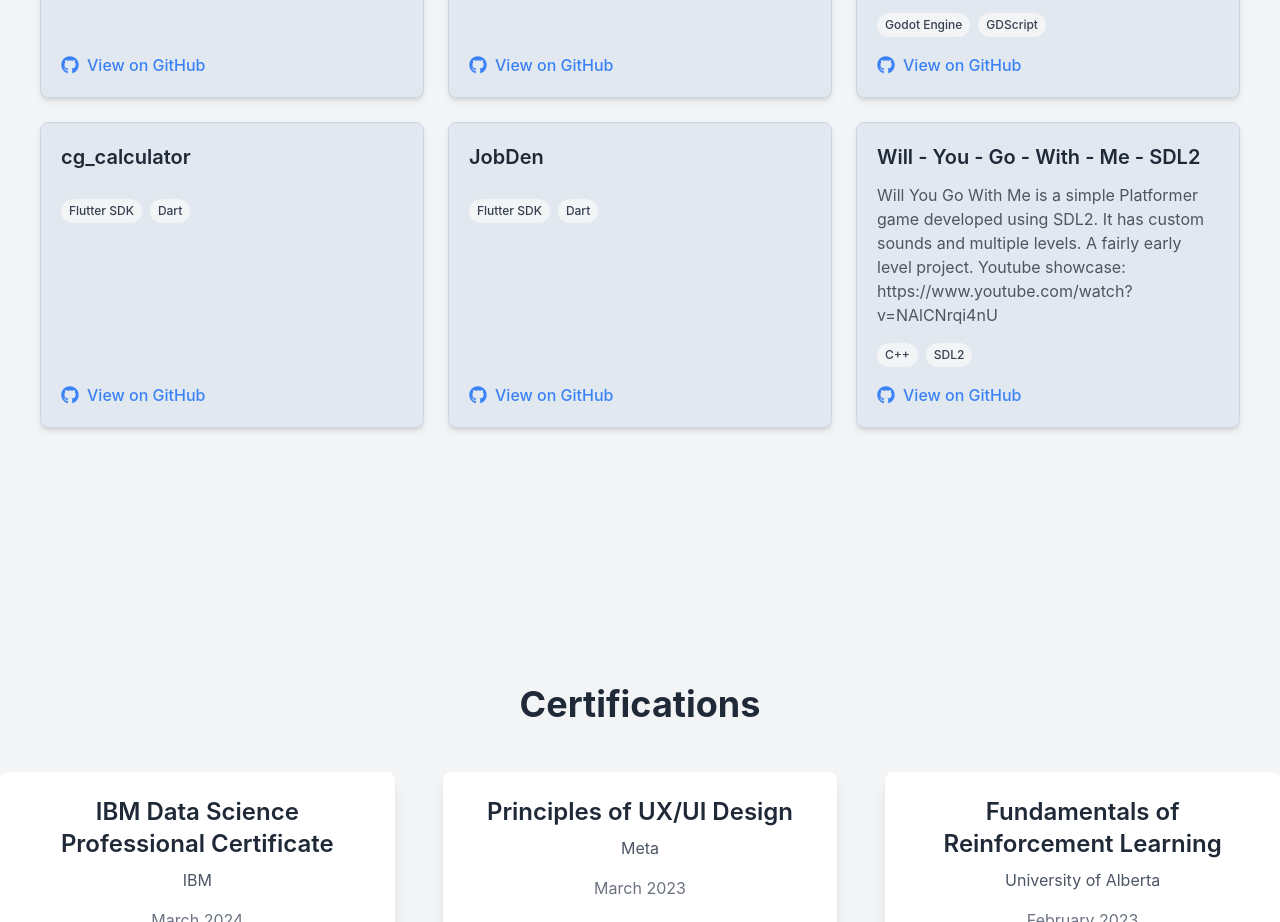
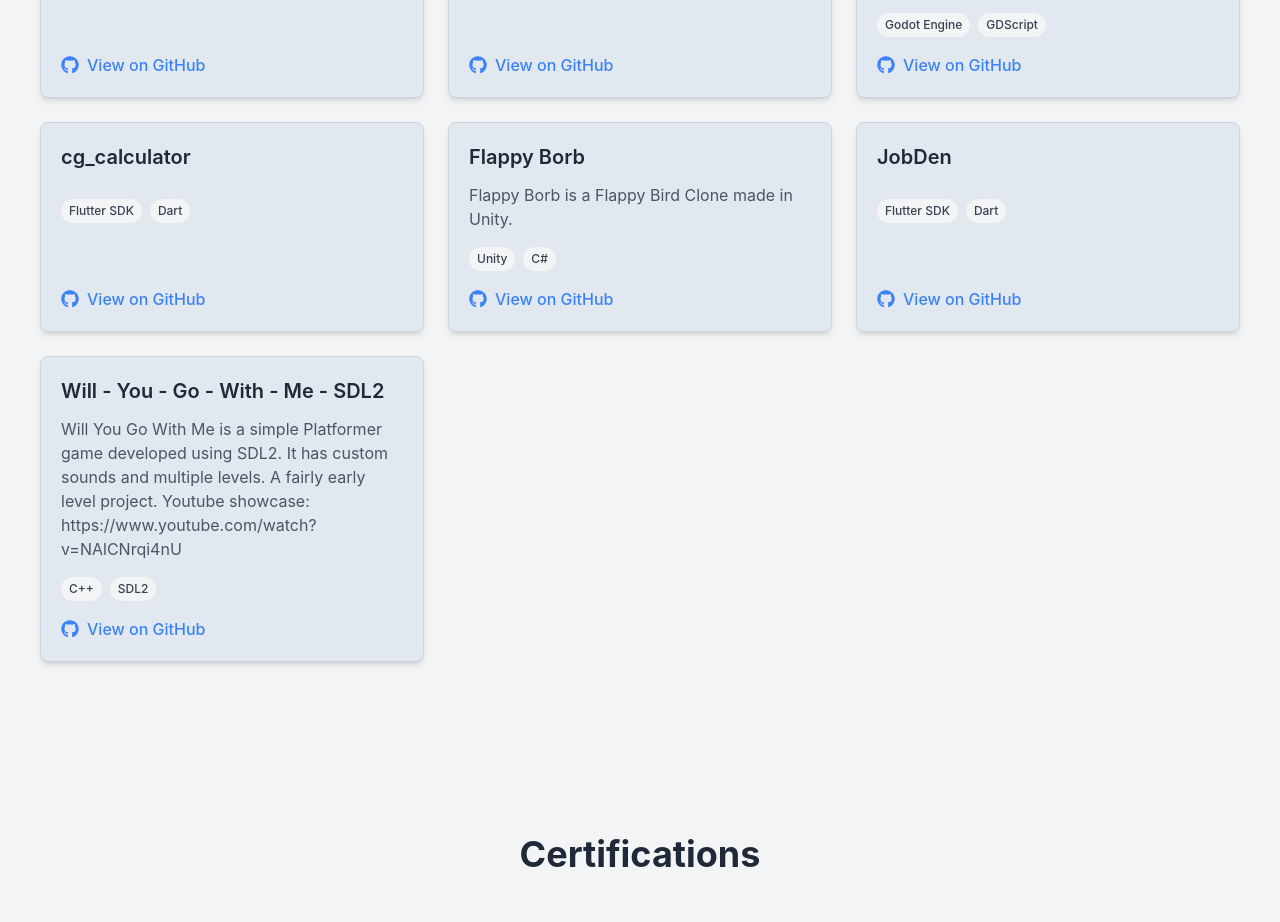
Before and after one commit to azwadkm22/Portfolio, a React (Create React App) app: page / in a window 1280 px wide. Shown: the part 3520-4442 px from the top of the page. Built offline with nearby package versions, Linux system fonts and the light colour scheme.

Commit message:
Added Flappy Borb project data

```diff
--- a/src/components/Projects.js
+++ b/src/components/Projects.js
@@ -29,6 +29,14 @@ function Projects() {
             techStack: ['Flutter SDK', 'Dart'],
             link: 'https://github.com/azwadkm22/cg_calculator'
         },
+        {
+            title: 'Flappy Borb',
+            description: 'Flappy Borb is a Flappy Bird Clone made in Unity.',
+            techStack: ['Unity', 'C#'],
+            link: 'https://github.com/azwadkm22/Flappy-Borb'
+        },
+
+
         {
             title: 'JobDen',
             description: '',
```
